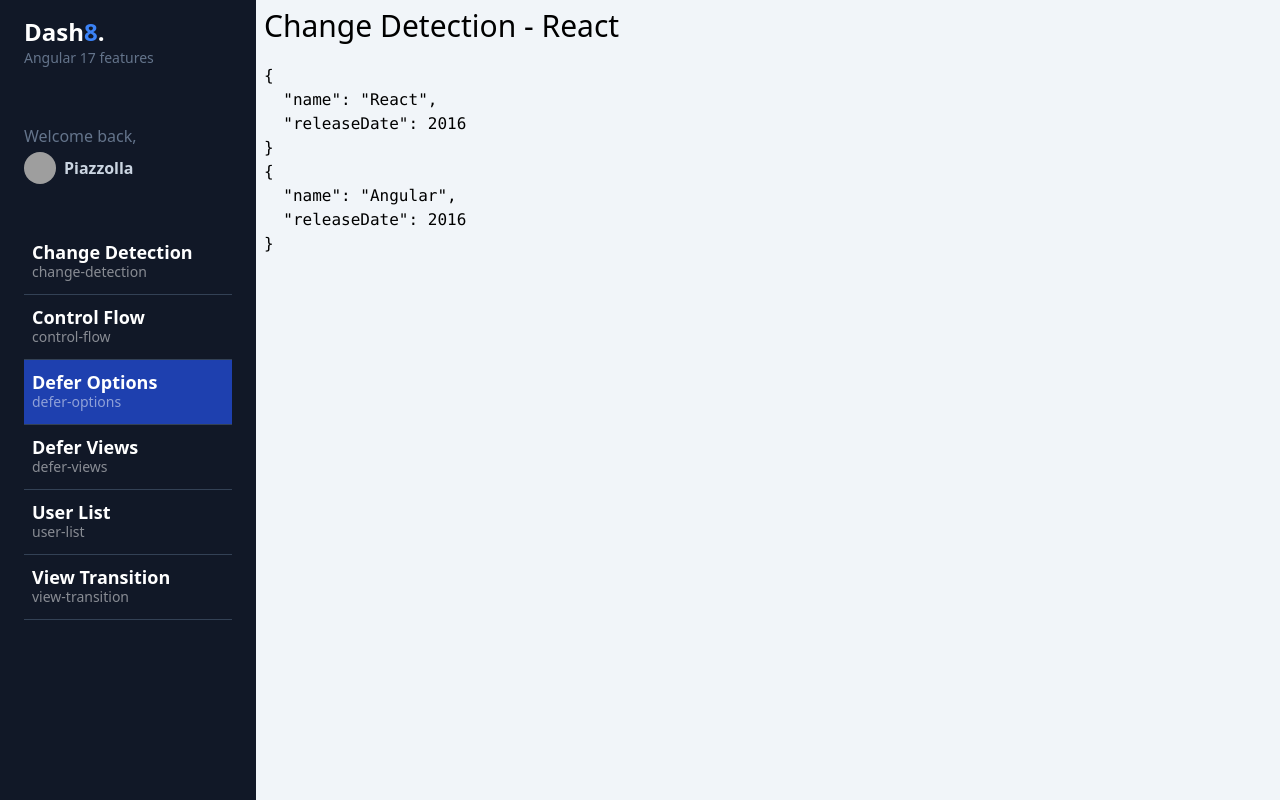
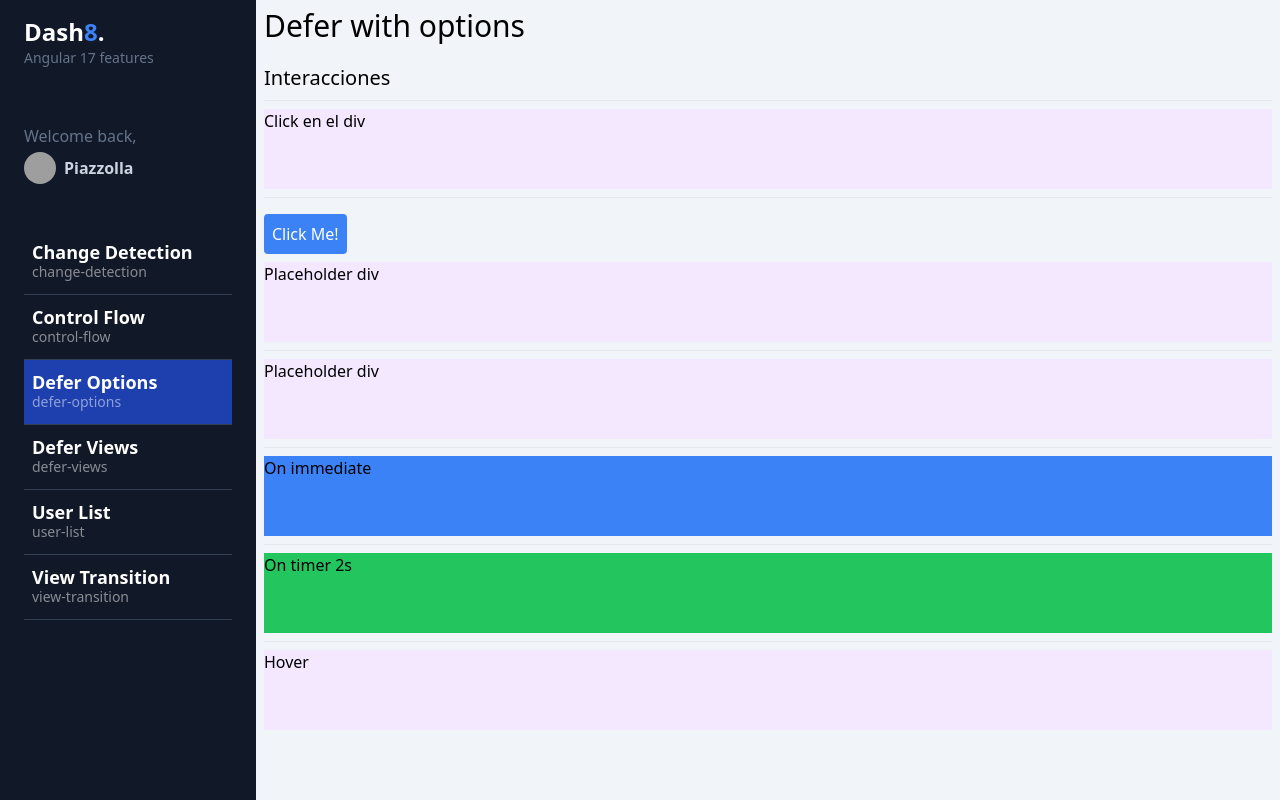
Before and after one commit to Piazzolla/dashboard-ang, an Angular app: page /dashboard/defer-options in a window 1280 px wide. Built offline with nearby package versions, Linux system fonts and the light colour scheme; grey boxes are pictures that could not be loaded.

Commit message:
defer options

```diff
--- a/src/app/app.routes.ts
+++ b/src/app/app.routes.ts
@@ -18,7 +18,7 @@ export const routes: Routes = [
 {
   path: 'defer-options',
   title: 'Defer Options',
-  loadComponent: () => import('./dashboard/pages/change-detection/change-detection.component'),
+  loadComponent: () => import('./dashboard/pages/defer-options/defer-options.component'),
 },
 {
   path: 'defer-views',
--- a/src/app/dashboard/pages/defer-options/defer-options.component.html
+++ b/src/app/dashboard/pages/defer-options/defer-options.component.html
@@ -1 +1,80 @@
-<p>defer-options works!</p>,
+<app-title title="Defer with options" />
+
+<section>
+  <h1 class="text-xl">Interacciones</h1>
+  <hr class="my-2">
+
+  @defer(on interaction) {
+    <app-heavy-loaders-fast cssClass="bg-blue-500 h-20">
+      <span>On Interaction</span>
+    </app-heavy-loaders-fast>
+  } @placeholder {
+    <div class="w-full h-20 bg-purple-100">
+      Click en el div
+    </div>
+  }
+</section>
+<section>
+  <hr class="my-2">
+  <button
+  #btnInteraction
+  class="p-2 bg-blue-500 transition-all rounded text-white my-2">Click Me!</button>
+  @defer(on interaction(btnInteraction)) {
+    <app-heavy-loaders-fast cssClass="bg-blue-500 h-20">
+      <span>On Interaction</span>
+    </app-heavy-loaders-fast>
+  } @placeholder {
+    <div class="w-full h-20 bg-purple-100">
+      Placeholder div
+    </div>
+  }
+</section>
+<section>
+  <hr class="my-2">
+  @defer(on hover(btnInteraction)) {
+    <app-heavy-loaders-fast cssClass="bg-blue-500 h-20">
+      <span>On hover</span>
+    </app-heavy-loaders-fast>
+  } @placeholder {
+    <div class="w-full h-20 bg-purple-100">
+      Placeholder div
+    </div>
+  }
+</section>
+
+<section>
+  <hr class="my-2">
+  @defer(on immediate) {
+    <app-heavy-loaders-fast cssClass="bg-blue-500 h-20">
+      <span>On immediate</span>
+    </app-heavy-loaders-fast>
+  } @placeholder {
+    <div class="w-full h-20 bg-purple-100">
+      Placeholder div
+    </div>
+  }
+</section>
+<section>
+  <hr class="my-2">
+  @defer(on timer(2000)) {
+    <app-heavy-loaders-fast cssClass="bg-green-500 h-20">
+      <span>On timer 2s</span>
+    </app-heavy-loaders-fast>
+  } @placeholder {
+    <div class="w-full h-20 bg-purple-100">
+      2s
+    </div>
+  }
+</section>
+<section>
+  <hr class="my-2">
+  @defer(on hover; prefetch on idle) {
+    <app-heavy-loaders-fast cssClass="bg-green-500 h-20">
+      <span>On hover, idle</span>
+    </app-heavy-loaders-fast>
+  } @placeholder {
+    <div class="w-full h-20 bg-purple-100">
+      Hover
+    </div>
+  }
+</section>
--- a/src/app/dashboard/pages/defer-options/defer-options.component.ts
+++ b/src/app/dashboard/pages/defer-options/defer-options.component.ts
@@ -1,11 +1,13 @@
 import { CommonModule } from '@angular/common';
 import { ChangeDetectionStrategy, Component } from '@angular/core';
+import { HeavyLoadersFastComponent } from '@shared/heavy-loaders/heavy-loaders-fast';
+import { TitleComponent } from '@shared/title/title.component';
 
 @Component({
   selector: 'app-defer-options',
   standalone: true,
   imports: [
-    CommonModule,
+    CommonModule, HeavyLoadersFastComponent, TitleComponent
   ],
   templateUrl: './defer-options.component.html',
   styles: `
--- a/src/app/dashboard/pages/defer-views/defer-views.component.html
+++ b/src/app/dashboard/pages/defer-views/defer-views.component.html
@@ -1,15 +1,17 @@
+<app-title title="Defer Views / Blocks"/>
+
 <section class="grid grid-cols-1">
   @defer() {
     <app-heavy-loaders-slow cssClass="bg-blue-500" />
   } @placeholder {
     <p class="h-[600px] w-full bg-gradient-to-r from-gray-200 to-gray-400 animate-pulse">Cargando...</p>
   }
-  @defer() {
+  @defer(on idle) {
     <app-heavy-loaders-slow cssClass="bg-green-500" />
   } @placeholder {
     <p class="h-[600px] w-full bg-gradient-to-r from-gray-200 to-gray-400 animate-pulse">Cargando...</p>
   }
-  @defer() {
+  @defer(on viewport) {
     <app-heavy-loaders-slow cssClass="bg-purple-500" />
   } @placeholder {
     <p class="h-[600px] w-full bg-gradient-to-r from-gray-200 to-gray-400 animate-pulse">Cargando...</p>
--- a/src/app/dashboard/pages/defer-views/defer-views.component.ts
+++ b/src/app/dashboard/pages/defer-views/defer-views.component.ts
@@ -1,12 +1,13 @@
 import { CommonModule } from '@angular/common';
 import { ChangeDetectionStrategy, Component } from '@angular/core';
 import { HeavyLoadersSlowComponent } from '@shared/heavy-loaders/heavy-loaders-slow.component';
+import { TitleComponent } from '@shared/title/title.component';
 
 @Component({
   selector: 'app-defer-views',
   standalone: true,
   imports: [
-    CommonModule, HeavyLoadersSlowComponent
+    CommonModule, HeavyLoadersSlowComponent, TitleComponent
   ],
   templateUrl: './defer-views.component.html',
   styles: `
--- a/src/app/shared/heavy-loaders/heavy-loaders-fast.ts
+++ b/src/app/shared/heavy-loaders/heavy-loaders-fast.ts
@@ -1,5 +1,5 @@
 import { CommonModule } from '@angular/common';
-import { ChangeDetectionStrategy, Component } from '@angular/core';
+import { ChangeDetectionStrategy, Component, Input } from '@angular/core';
 
 @Component({
   selector: 'app-heavy-loaders-fast',
@@ -7,6 +7,16 @@ import { ChangeDetectionStrategy, Component } from '@angular/core';
   imports: [
     CommonModule,
   ],
-  template: `<h1>Hola mundo</h1>`
+  template: `
+    <section [ngClass]="['w-full', cssClass]">
+      <ng-content />
+    </section>
+  `
 })
-export class HeavyLoadersFastComponent { }
+export class HeavyLoadersFastComponent {
+  @Input({required: true}) cssClass!: string;
+  constructor() {
+    console.log('heavy loader fast created')
+  }
+
+}
```
